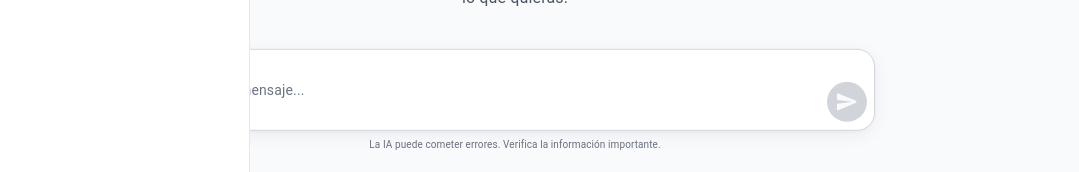
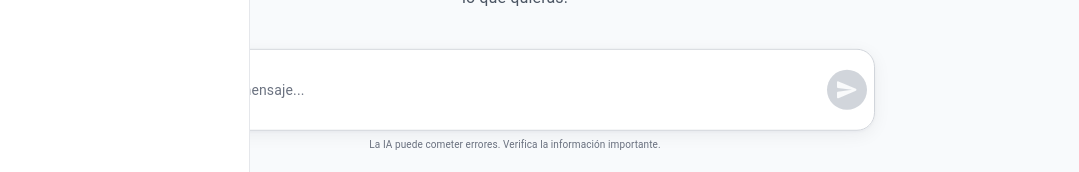
Before and after one commit to Patogol35/Fbot, a React app: page / in a window 1280 px wide. Shown: the part 426-598 px from the top of the page, without its empty margins (0-1079 px from the left). Built offline with nearby package versions, Linux system fonts and the light colour scheme; the HTML template or start-up script is replaced by a standard one.

Commit message:
Update Chat.css

```diff
--- a/src/components/Chat.css
+++ b/src/components/Chat.css
@@ -293,7 +293,8 @@ body,
 .send-button {
     position: absolute !important;
     right: 8px;
-    bottom: 9px;
+    bottom: 50%;
+    transform: translateY(50%);
     width: 40px;
     height: 40px;
     background: #2563eb !important;
@@ -304,7 +305,7 @@ body,
 
 .send-button:hover {
     background: #1d4ed8 !important;
-    transform: translateY(-1px);
+    transform: translateY(50%) translateY(-1px);
     box-shadow: 0 6px 14px rgba(37,99,235,.25);
 }
 
```
